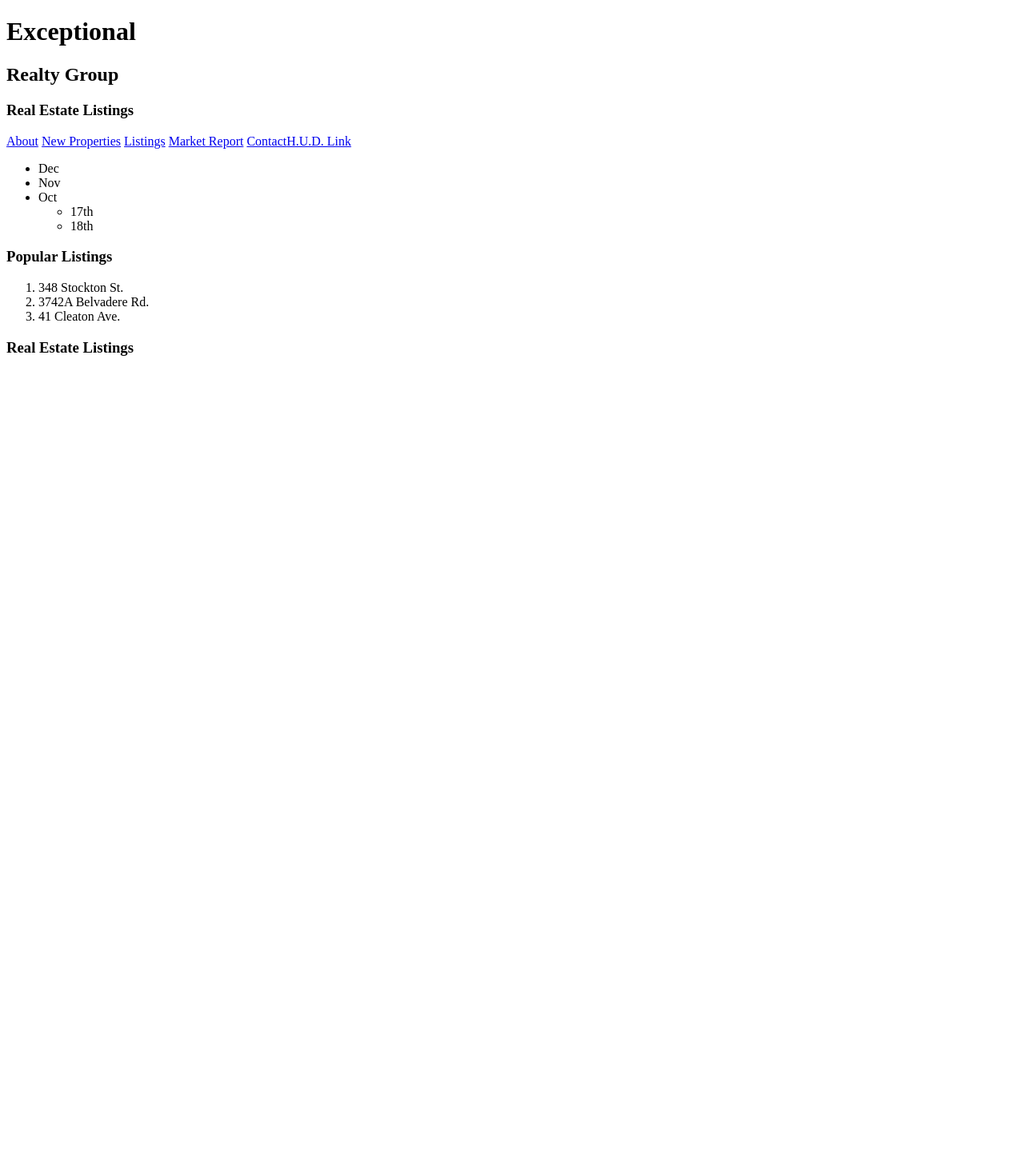
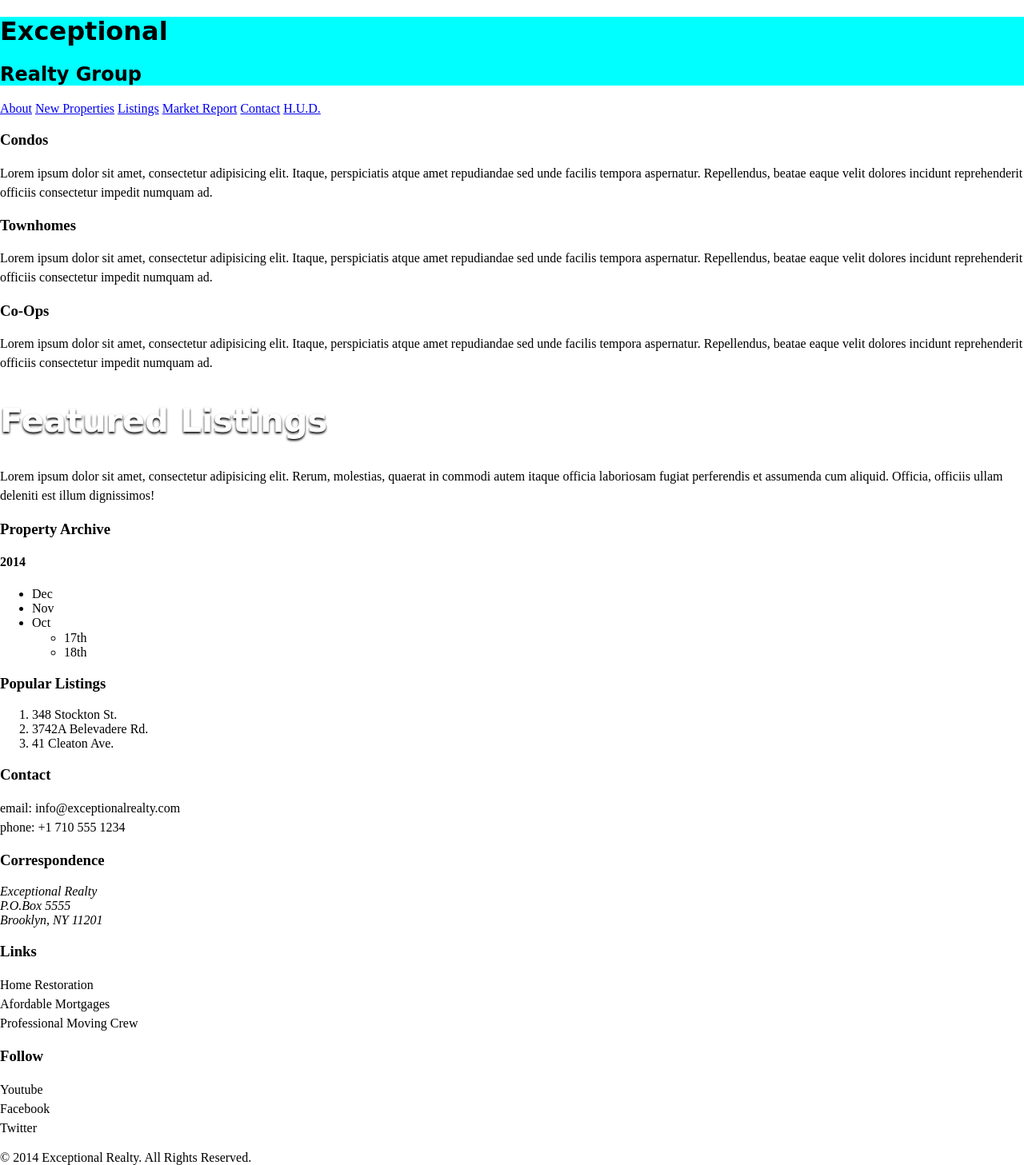
Before and after one commit to bmolina-nyc/exceptional-realty, a plain HTML site: page real-estate-listings.html in a window 1280 px wide. Shown: the whole page at 80% size. Before the commit the page ends 800 px from the top, so only its background shows below. Drawn offline with nearby package versions, Linux system fonts and the light colour scheme; a web font is replaced by a local one.

Commit message:
add css style to all pages

```diff
--- /dev/null
+++ b/css/style.css
@@ -0,0 +1,70 @@
+@import url(https://fonts.googleapis.com/css?family=Elsie+Swash+Caps:400,900);
+@import url(https://fonts.googleapis.com/css?family=Clicker+Script);
+/* This is a comment! */
+
+
+/* Css Syntax:
+
+  selector {
+    property: value;
+    property: value;
+  }
+
+  */
+
+
+  /* Type Selector */
+
+  p { /*select all <p> */
+    font-size: 16px; /* 16px, ?pt, 100%, 1em */
+    line-height: 1.5em
+  }
+
+  figcaption {
+    /*font-weight: normal;
+    font-size: 0.75em;
+    line-height: 1.5em;
+    font-family: Georgia, "New Times Roman", Serif;  -- below is a one line metho to write all this*/
+    font: normal 0.75em/1.5em 'Elsie Swash Caps', cursive;
+    color: #777;
+    text-align: right;
+  }
+
+  /* Class selector (applied to as many elements as you like) */
+
+    .milk-text {  /* select elements with class="milk-text" */
+      font: bold 2.6em 'Elsie Swash Caps', cursive;
+      color: white;
+      text-shadow: 0 2px 3px #000;
+    }
+
+    /* ID selector (apply to one unique element per page) */
+
+    #logo { /*selects items with the id of "logo"*/
+      background: aqua;
+    }
+
+    /* Descendant Selector */
+      #logo h1 { /* selects <h1> if inside the id="logo" */
+        font-family: 'Clicker Script', cursive;
+      }
+
+      #logo h2 {
+        font-family: 'Elsie Swash Caps', cursive;
+      }
+
+      /* Psuedo Selector */
+
+      #details a:link, #details a:visited {
+        color: black;
+        text-decoration: none;
+      }
+
+      #details a:hover {
+        color: black;
+        text-decoration: underline;
+      }
+
+      #details a:active {
+        color: red;
+      }
--- a/real-estate-listings.html
+++ b/real-estate-listings.html
@@ -3,19 +3,47 @@
 <head>
   <meta charset="UTF-8">
   <title>Exceptional Realty Group - Luxury Homes - Listings</title>
+    <link rel="stylesheet" href="http://cdnjs.cloudflare.com/ajax/libs/normalize/4.1.1/normalize.min.css">
+    <link rel="stylesheet" href="css/style.css">
+    <script src="https://cdnjs.cloudflare.com/ajax/libs/modernizr/2.8.3/modernizr.min.js"> </script>
 </head>
 <body>
+  <header>
+    <div id="logo">
+      <h1>Exceptional</h1>
+      <h2>Realty Group</h2>
+    </div>
 
-    <h1> Exceptional</h1>
-    <h2> Realty Group</h2>
-    <h3> Real Estate Listings</h3>
+    <nav>
+      <a href="index.html">About</a> <a href="new-properties.html">New Properties</a> <a href="real-estate-listings.html">Listings</a> <a href="market-report.html">Market Report</a> <a href="contact.html">Contact</a> <a href="http://hud.gov" target="_blank">H.U.D.</a>
+    </nav>
+  </header>
 
-      <!-- links -->
-    <a href="index.html">About</a> <a href="new-properties.html">New Properties</a> <a href="real-estate-listings.html">Listings</a>
-    <a href="market-report.html">Market Report</a> <a href="contact.html">Contact</a><a href="http://hud.gov" target="_blank">H.U.D. Link</a>
+  <section>
+    <h3>Condos</h3>
+    <p>Lorem ipsum dolor sit amet, consectetur adipisicing elit. Itaque, perspiciatis atque amet repudiandae sed unde facilis tempora aspernatur. Repellendus, beatae eaque velit dolores incidunt reprehenderit officiis consectetur impedit numquam ad.</p>
+  </section>
 
+  <section>
+    <h3>Townhomes</h3>
+    <p>Lorem ipsum dolor sit amet, consectetur adipisicing elit. Itaque, perspiciatis atque amet repudiandae sed unde facilis tempora aspernatur. Repellendus, beatae eaque velit dolores incidunt reprehenderit officiis consectetur impedit numquam ad.</p>
+  </section>
+
+  <section>
+    <h3>Co-Ops</h3>
+    <p>Lorem ipsum dolor sit amet, consectetur adipisicing elit. Itaque, perspiciatis atque amet repudiandae sed unde facilis tempora aspernatur. Repellendus, beatae eaque velit dolores incidunt reprehenderit officiis consectetur impedit numquam ad.</p>
+  </section>
+
+  <h2 class="milk-text">Featured Listings</h2>
+
+  <section>
+    <p>Lorem ipsum dolor sit amet, consectetur adipisicing elit. Rerum, molestias, quaerat in commodi autem itaque officia laboriosam fugiat perferendis et assumenda cum aliquid. Officia, officiis ullam deleniti est illum dignissimos!</p>
+  </section>
+
+  <section>
+    <h3>Property Archive</h3>
+    <h4>2014</h4>
     <!-- unordered list -->
-
     <ul>
       <li>Dec</li>
       <li>Nov</li>
@@ -26,16 +54,54 @@
         </ul>
       </li>
     </ul>
+  <section>
 
+  <section>
     <h3>Popular Listings</h3>
-    <!--Ordered List-->
+    <!-- ordered list -->
     <ol>
       <li>348 Stockton St.</li>
-      <li>3742A Belvadere Rd.</li>
+      <li>3742A Belevadere Rd.</li>
       <li>41 Cleaton Ave.</li>
     </ol>
+  </section>
 
-    <h3>Real Estate Listings</h3>
+  <section id="details">
+      <div>
+        <h3>Contact</h3>
+        <p>
+          email: <a href="mailto:info@exceptionalrealty.com">info@exceptionalrealty.com</a><br>
+          phone: +1 710 555 1234
+        </p>
+        <h3>Correspondence</h3>
+        <address>
+          Exceptional Realty<br>
+          P.O.Box 5555<br>
+          Brooklyn, NY 11201
+        </address>
+      </div>
+
+      <div>
+        <h3>Links</h3>
+        <p>
+          <a href="#" target="_blank">Home Restoration</a><br>
+          <a href="#" target="_blank">Afordable Mortgages</a><br>
+          <a href="#" target="_blank">Professional Moving Crew</a>
+        </p>
+      </div>
+
+      <div>
+        <h3>Follow</h3>
+        <p>
+          <a href="#" target="_blank">Youtube</a><br>
+          <a href="#" target="_blank">Facebook</a><br>
+          <a href="#" target="_blank">Twitter</a>
+        </p>
+      </div>
+    </section>
+
+    <footer>
+      &copy; 2014 Exceptional Realty. All Rights Reserved.
+    </footer>
 
 </body>
-</html>
```
Also changed, not shown: contact.html (+3 -0 lines), index.html (+58 -51 lines), market-report.html (+3 -0 lines), new-properties.html (+3 -0 lines).
